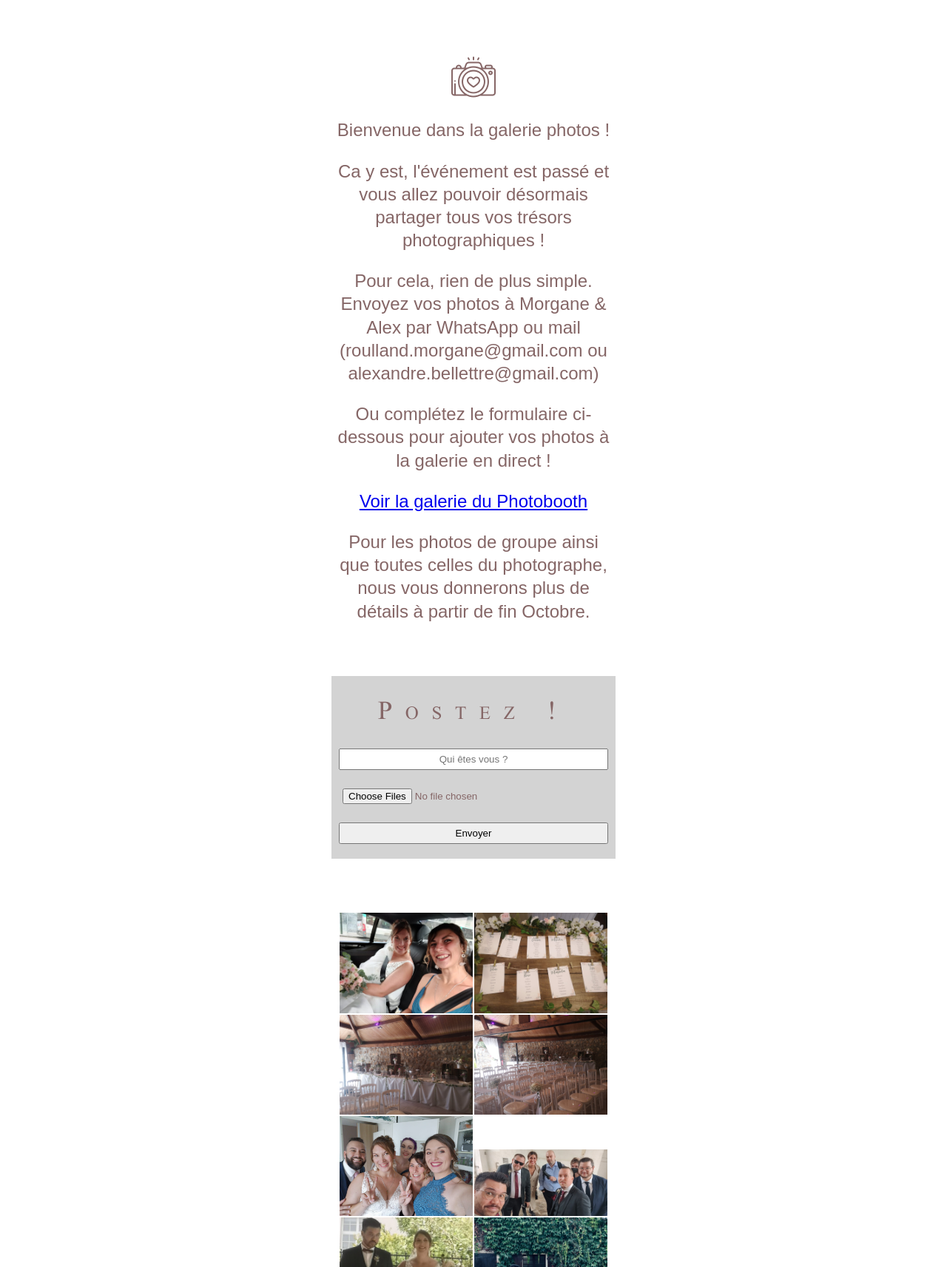
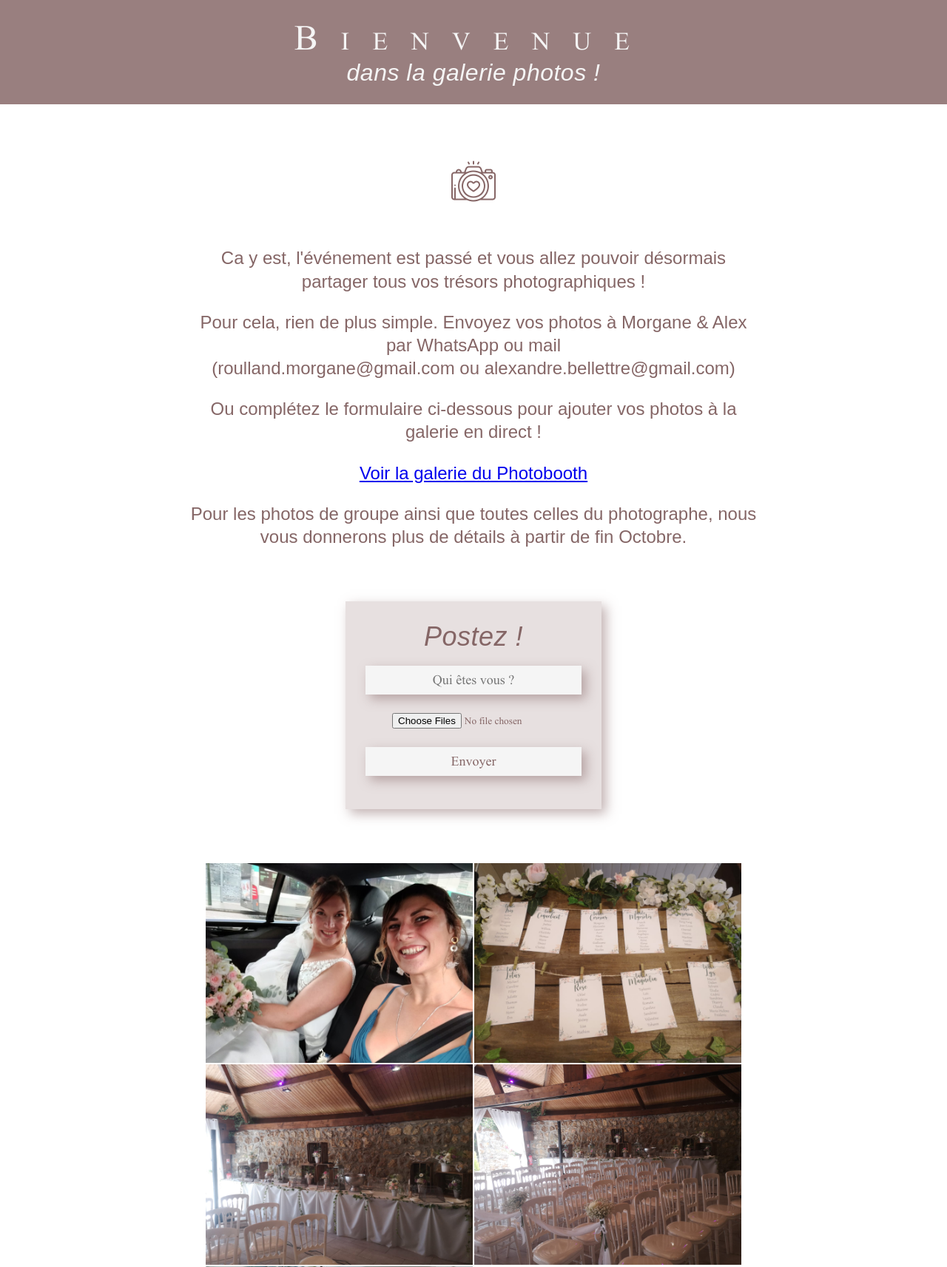
Before and after one commit to LaurineRoulland/Hiboux_2022, a PHP site: page /galerie.php in a window 1280 px wide. Shown: the part 198-1911 px from the top of the page at 74% size. Run offline with PHP 8.4, Linux system fonts and the light colour scheme; some web fonts are replaced.

Commit message:
Titre et formulaire
Modification des titres de la page afin de dynamiser un peu le design.
Ajustement du formulaire afin de le rendre plus attrayant.

```diff
--- a/css/style1.css
+++ b/css/style1.css
@@ -469,37 +469,82 @@ main.contacts{
 /* GALLERIE */
 
 main.gallerie{
-	width: 30%;
+	width: 100%;
 	margin: auto;}
+
+main.gallerie aside{
+	background-color: rgba(133, 102, 102, 0.83);
+	padding: 1.5em;
+	color: whitesmoke;
+	text-align: center;}
+
+main.gallerie h1{
+	font-family: 'mongolian-baiti-regular', sans-serif;
+    font-size: 3em;
+    letter-spacing: 0.65em;
+    font-variant: small-caps;
+    font-weight: 200;
+    margin: 0;}
+
+main.gallerie h2{
+    font-family: 'Gabriola', sans-serif;
+    font-size: 2em;
+    letter-spacing: 0.5;
+	font-weight: 100;
+	font-style: italic;
+	margin: 0;
+	font-variant: normal;}
 
 .gallerie article{
 	text-align: center;
 	margin: 4.5em 0;}
 
+.gallerie article img{
+	margin-bottom: 2em;}
+
 .gallerie form{
-	padding: 10px;
-    background-color: lightgrey;
-}
+	width: 45%;
+	margin: auto;
+	padding: 1.5em;
+    background-color: rgb(231, 224, 224);}
 
-.gallerie form h2{
-	margin-bottom: 20px;
-}
+.gallerie form h3{
+	font-family: 'Gabriola', sans-serif;
+    font-size: 2em;
+    letter-spacing: 0.5;
+    font-weight: 100;
+    font-style: italic;
+    margin: 0;}
+
 .gallerie input, .gallerie label{
 	display: inline-block;
     width: 100%;
-    margin: 10px auto;
-	padding:5px;
-}
+    margin: 1em auto;
+	padding: 0.5em;
+	border: none;
+	font-family: 'mongolian-baiti-regular', sans-serif;
+	color: #856666;}
 
-.gallerie input::placeholder {
+.gallerie .shadows, form{
+	box-shadow: 6px 6px 15px rgb(133 102 102 / 50%);
+	background-color: whitesmoke;
+	font-size: large;}
+
+.gallerie input::placeholder{
 	text-align: center;
-}
+	font-family: 'mongolian-baiti-regular', sans-serif;
+	font-size: large;}
+
+#pictures{
+	width: 80%;
+	margin: auto;}
 
 .gallerie .photos img{
 	max-width: 47%;
     margin: 1px;
-    max-height: 100%;
-}
+    max-height: 100%;}
+
+
 
 
 /* PAGE INFOS */
--- a/galerie.php
+++ b/galerie.php
@@ -30,28 +30,29 @@ $pictures_list = array_diff(scandir($directory), array('..', '.'));;
 require_once ("includes/header.php"); ?>
 
         <main class="gallerie">
+
+            <aside>
+                <h1>Bienvenue</h1>
+                <h2>dans la galerie photos !</h2>
+            </aside>
+
+            <section>
                 <article>
                     <img src="images/photo.png" alt="icone appareil photo">
-                <p>Bienvenue dans la galerie photos !</p>
-
                     <p>Ca y est, l'événement est passé et vous allez pouvoir désormais partager tous vos trésors photographiques !</p>
                     <p>Pour cela, rien de plus simple. Envoyez vos photos à Morgane & Alex par WhatsApp ou mail <br>
                         (roulland.morgane@gmail.com ou alexandre.bellettre@gmail.com)</p>
                     <p>Ou complétez le formulaire ci-dessous pour ajouter vos photos à la galerie en direct !</p>
-
                     <p><a href="https://josepho.io/g/s/63344/f376c6ff4a39c8585c62c4b2e4c8c27a" target="_blank">Voir la galerie du Photobooth</a> </p>
-
                     <p>Pour les photos de groupe ainsi que toutes celles du photographe, nous vous donnerons plus de détails à partir de fin Octobre.</p>
-
                 </article>
 
                 <article>
-
                     <form method="post" action="" name="upload" enctype="multipart/form-data">
-                    <h2>Postez !</h2>
-                    <input type="text" name="author" placeholder="Qui êtes vous ?">
+                        <h3>Postez !</h3>
+                        <input type="text" name="author" placeholder="Qui êtes vous ?" class="shadows">
                         <input type="file" name="pictures[]" id="pictures" accept="image/jpeg,image/png" multiple>
-                    <input type="submit" value="Envoyer">
+                        <input type="submit" value="Envoyer" class="shadows">
                     </form>
                 </article>
 
@@ -64,5 +65,7 @@ require_once ("includes/header.php"); ?>
                     }
                     ?>
                 </article>
+            </section>
+
         </main>
 <?php require_once("includes/footer.php"); ?>
```
Lines whose indentation alone changed are shown as unchanged.
